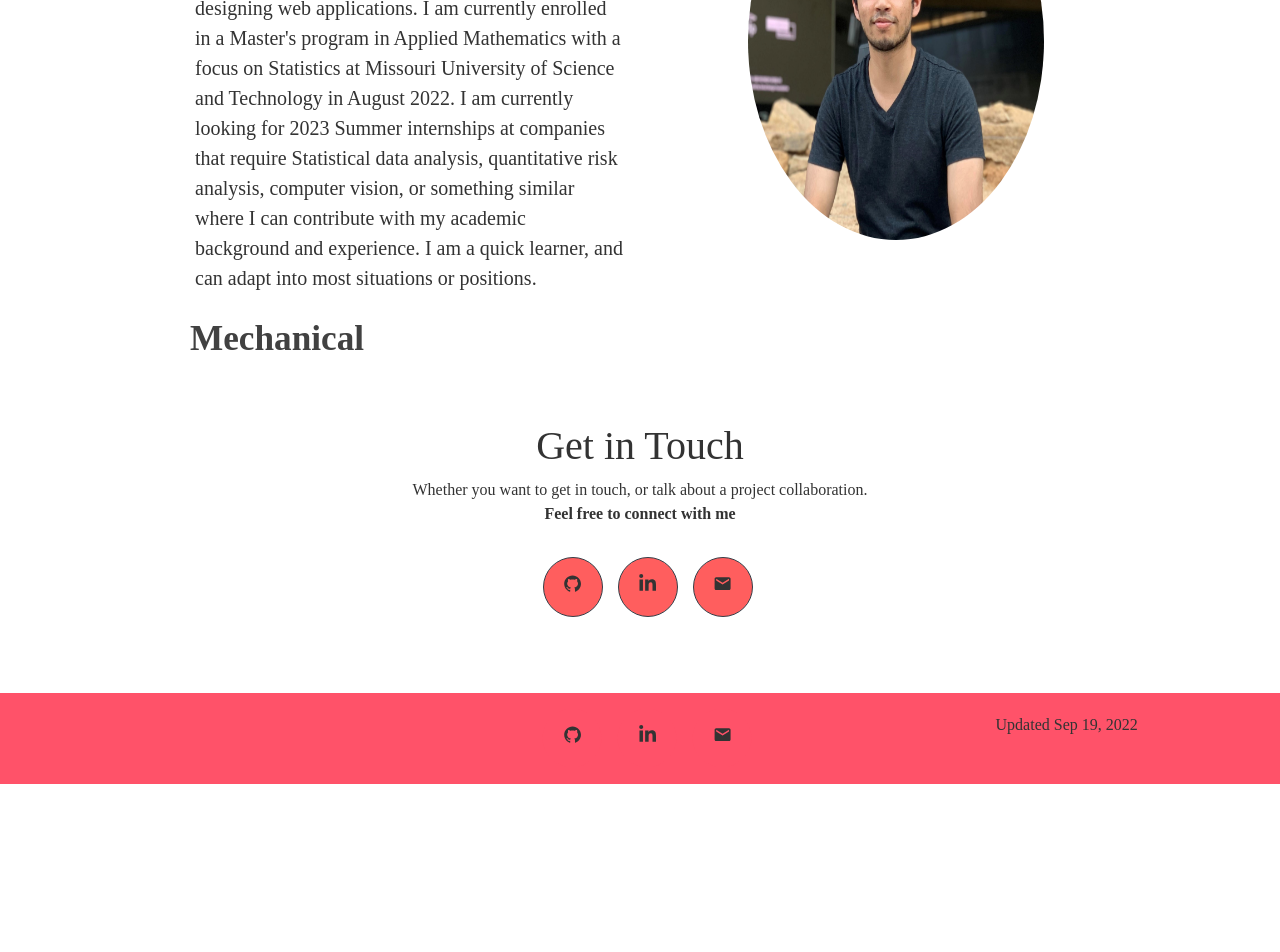
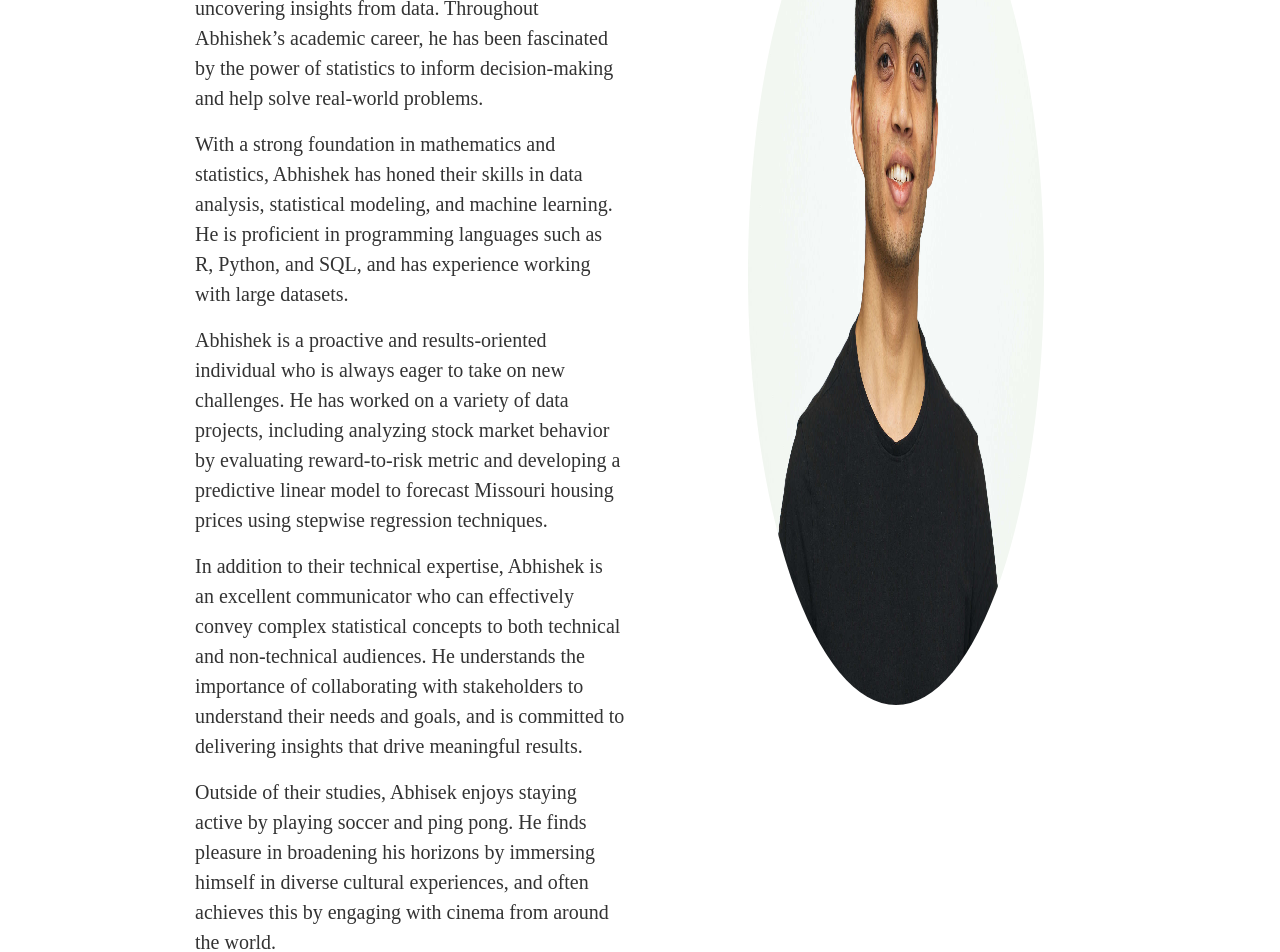
Before and after one commit to kafleBeast/kafle-portfolio, a React (Create React App) app: page / in a window 1280 px wide. Shown: the part 280-1232 px from the top of the page. Before the commit the page ends 1064 px from the top, so only its background shows below. Built offline with nearby package versions, Linux system fonts and the light colour scheme; the HTML template or start-up script is replaced by a standard one.

Commit message:
updating bio

```diff
--- a/src/LandingPage.js
+++ b/src/LandingPage.js
@@ -8,7 +8,7 @@ import {
   } from "react-icons/ai";
 import { MdEmail } from "react-icons/md";
 import { FaLinkedinIn } from "react-icons/fa";
-import myImg from "./images/kafle.jpg";
+import myImg from "./images/self_img.jpg";
 
 const LandingPage = () => {
 
@@ -35,14 +35,26 @@ const LandingPage = () => {
                     </h1>
 
                     <p className="heading-description blockquote">
-                        I am passionate about solving challenging problems using
-                        Statistics. I also enjoy programming and designing web applications.
-                        I am currently enrolled in a Master's program in Applied Mathematics with a
-                        focus on Statistics at Missouri University of Science and Technology in August 2022.
-                        I am currently looking for 2023 Summer internships at companies that
-                        require Statistical data analysis, quantitative risk analysis, computer vision,
-                        or something similar where I can contribute with my academic background
-                        and experience. I am a quick learner, and can adapt into most situations or positions.
+                        <p> Meet Abhishek, a driven and analytical Master's student in Statistics who is passionate about uncovering insights from data.
+                            Throughout Abhishek’s academic career, he has been fascinated by the power of statistics to inform decision-making and help
+                            solve real-world problems.
+                        </p>
+                        <p> With a strong foundation in mathematics and statistics, Abhishek has honed their skills in data analysis, statistical
+                            modeling, and machine learning. He is proficient in programming languages such as R, Python, and SQL, and has experience
+                            working with large datasets.
+                        </p>
+                        <p> Abhishek is a proactive and results-oriented individual who is always eager to take on new challenges. He has worked on a
+                        variety of data projects, including analyzing stock market behavior by evaluating reward-to-risk metric and developing a
+                        predictive linear model to forecast Missouri housing prices using stepwise regression techniques.
+                        </p>
+                        <p> In addition to their technical expertise, Abhishek is an excellent communicator who can effectively convey complex
+                        statistical concepts to both technical and non-technical audiences. He understands the importance of collaborating with
+                            stakeholders to understand their needs and goals, and is committed to delivering insights that drive meaningful results.
+                        </p>
+                        <p> Outside of their studies, Abhisek enjoys staying active by playing soccer and ping pong. He finds pleasure in broadening
+                            his horizons by immersing himself in diverse cultural experiences, and often achieves this by engaging with cinema from
+                            around the world.
+                       </p>
 
                     </p>
 
```
